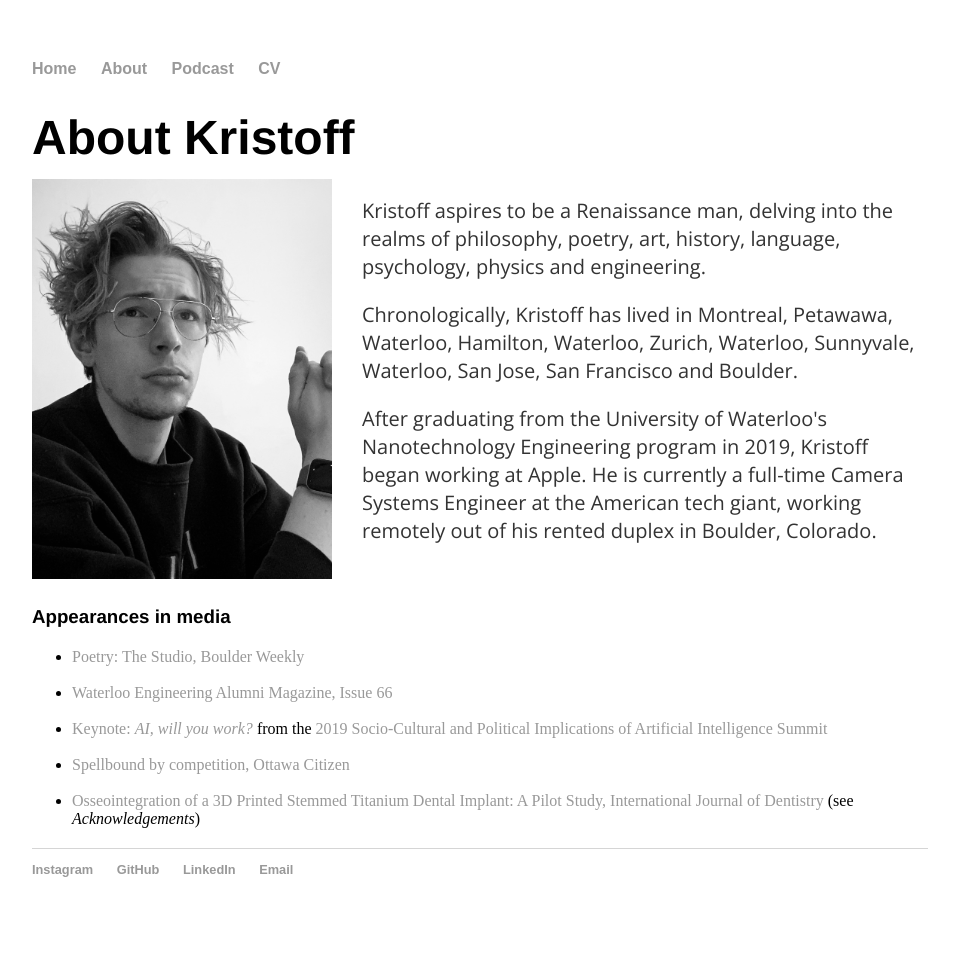
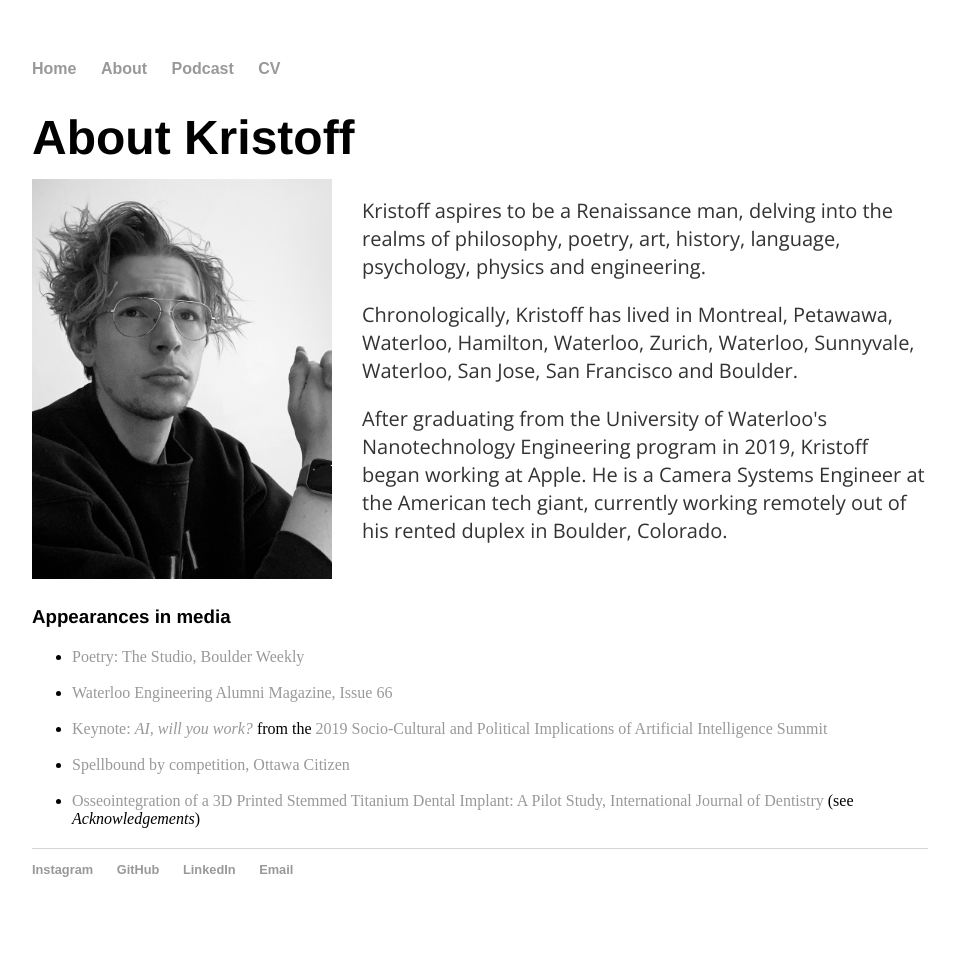
Before and after one commit to malejczuk/malejczuk.github.io, a Jekyll site: the page built from about/index.html, in a window 1280 px wide. Shown: the whole page, without its empty margins (160-1116 px from the left). Built offline with Jekyll 4.4.1, drawn with Linux system fonts in a browser that asks for light colours.

Commit message:
various verbiage updates

```diff
--- a/about/index.html
+++ b/about/index.html
@@ -9,7 +9,7 @@
 	<p style="float: left;"><img alt="me" src="../assets/IMG_8757.jpg" width="300px" style="padding-right:30px"></p><br>
     <p>Kristoff aspires to be a Renaissance man, delving into the realms of philosophy, poetry, art, history, language, psychology, physics and engineering.</p>
     <p>Chronologically, Kristoff has lived in Montreal, Petawawa, Waterloo, Hamilton, Waterloo, Zurich, Waterloo, Sunnyvale, Waterloo, San Jose, San Francisco and Boulder.</p>
-    <p>After graduating from the University of Waterloo's Nanotechnology Engineering program in 2019, Kristoff began working at Apple. He is currently a full-time Camera Systems Engineer at the American tech giant, working remotely out of his rented duplex in Boulder, Colorado.</p>
+    <p>After graduating from the University of Waterloo's Nanotechnology Engineering program in 2019, Kristoff began working at Apple. He is a Camera Systems Engineer at the American tech giant, currently working remotely out of his rented duplex in Boulder, Colorado.</p>
 	</div>
 </div>
 
--- a/podcast/index.html
+++ b/podcast/index.html
@@ -7,10 +7,11 @@
 <div style="display:flex; flex-direction:column;">
 	<div>
 	<p style="float: left;"><img alt="me" src="../assets/IMG_6228.jpg" width="300px" style="padding-right:30px"></p><br>
-	<p> The Studio with Kristoff Malejczuk, a podcast created and hosted by Kristoff Malejczuk, is available now. Kristoff embarks on soliloquies about whichever topics are of interest to him. </p>
+	<p> The Studio is an entertainment show and podcast hosted by Kristoff Malejczuk. </p>
+	<p> One of the premier pieces of English language audio content available on the Internet, Kristoff presents truly novel perspectives on society, culture and art through his authentic, unapologetic and riveting soliloquies. </p>
 	<p style="margin-bottom:0;"><a href="https://open.spotify.com/show/0S3MtLeQQBwmxzheY7s0E8" target="_blank" rel="noopener noreferrer">Click here for the Spotify link.</a></p>
 	<p style="margin-bottom:0;margin-top:0;"><a href="https://podcasts.apple.com/us/podcast/the-studio-with-kristoff-malejczuk/id1546676717" target="_blank" rel="noopener noreferrer">Click here for the Apple Podcasts link.</a></p>
 	<p style="margin-top:0;"><a href="https://anchor.fm/malejczuk" target="_blank" rel="noopener noreferrer">Click here for the Anchor link.</a></p>
-	<p>The name for the podcast comes from <a href="https://github.com/malejczuk/poetry/blob/master/theStudio/theStudio.pdf">a poem by the same name,</a> written by Kristoff in a moment of inspiration on his 23rd birthday.</p>
+	<p>The show's namesake is  <a href="https://github.com/malejczuk/poetry/blob/master/theStudio/theStudio.pdf">a poem written by Kristoff</a> in a sudden bout of inspiration on his 23rd birthday.</p>
 	</div>
 </div>
```
Also changed, not shown: index.html (+4 -3 lines).
